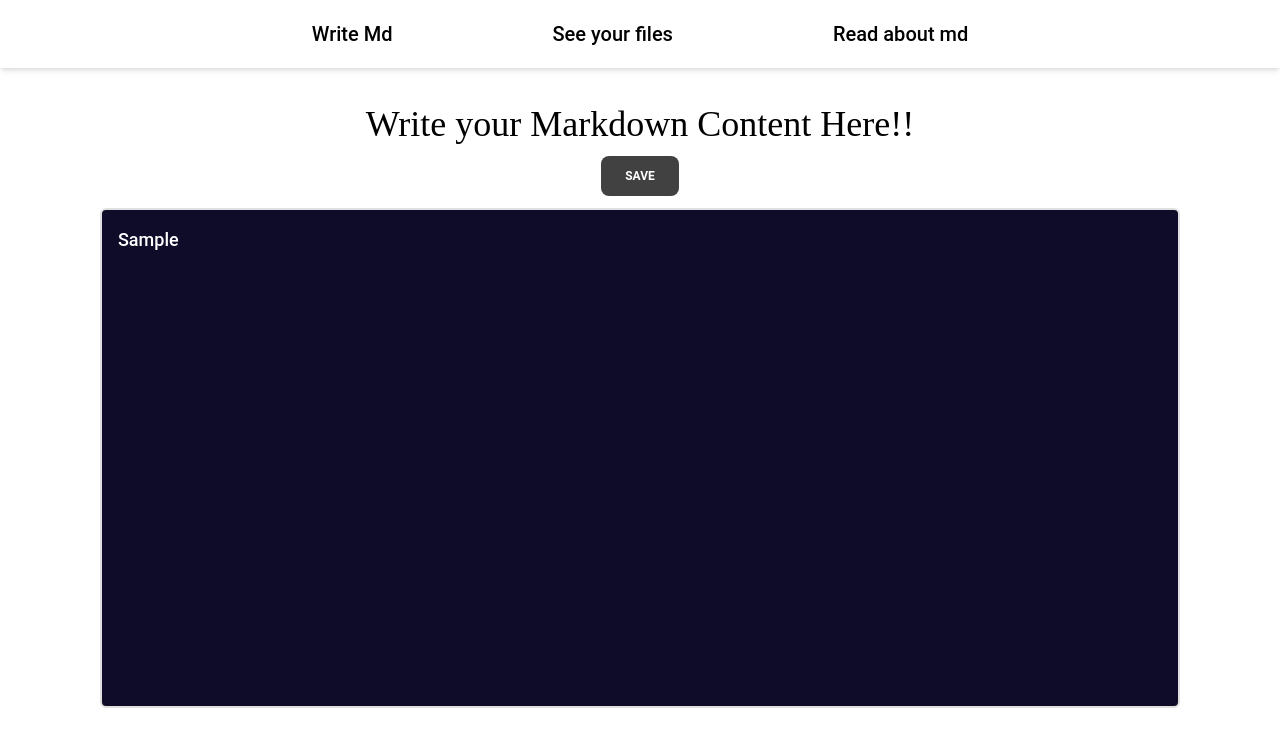
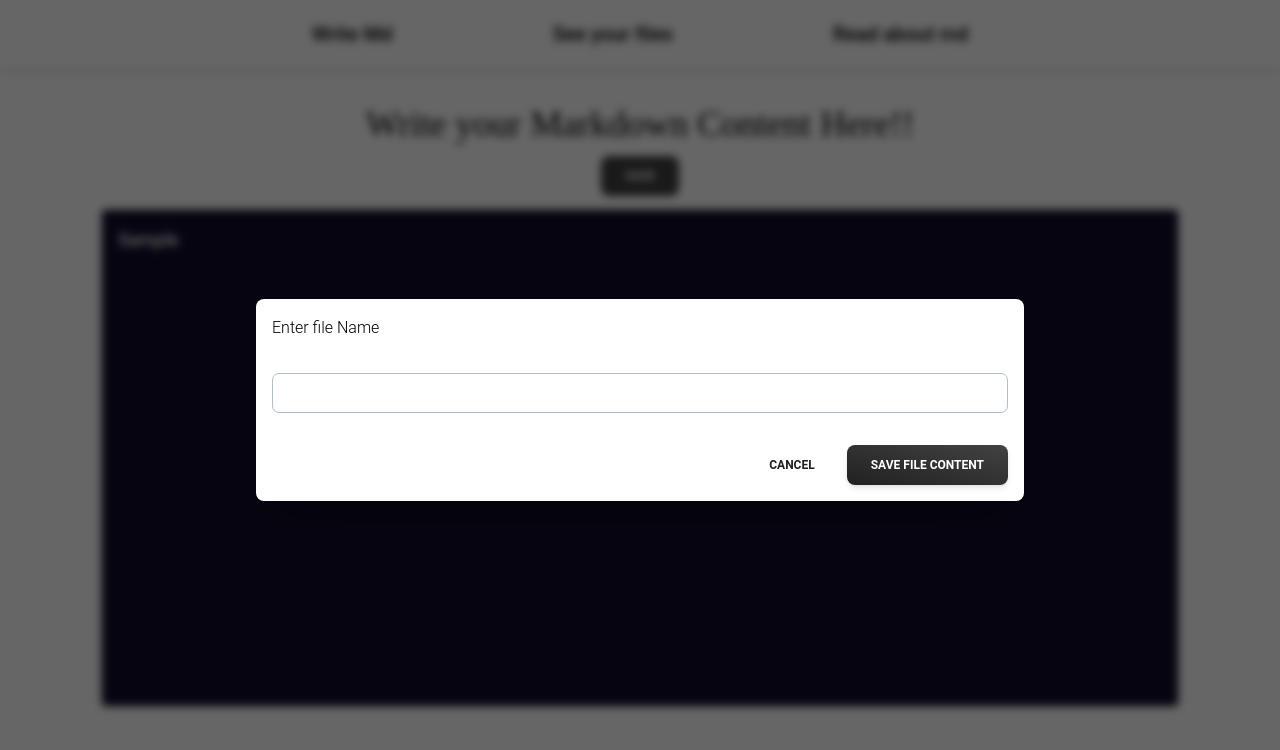
Before and after one commit to abir499-ban/Markdown_File_Processor_client, a React (Vite) app: page / in a window 1280 px wide. Both pictures are taken after typing "Sample" into the empty fields and a click on the button "SAVE". Shown: the top 750 px of the page. Built offline with nearby package versions, Linux system fonts and the light colour scheme; no server answers.

Commit message:
filename handled

```diff
--- a/src/components/Editor.tsx
+++ b/src/components/Editor.tsx
@@ -1,43 +1,53 @@
 import React from 'react'
-import {Button } from '@material-tailwind/react'
+import { Button } from '@material-tailwind/react'
+import { MessageDialog } from './FileName'
 
 const Editor = () => {
-    const[content, setcontent] = React.useState<string>("")
+    const [content, setcontent] = React.useState<string>("")
+    const [openSaveDialog, setopenSaveDialog] = React.useState<boolean>(false)
+    const hanldesubmit = async () => {
+        console.log("hello")
+        if (content === "") {
+            alert("Type some Markdown content to save");
+            return;
+        }
+        setopenSaveDialog(true)
 
-    const hanldesubmit = async()=>{
-        try {
-            const res = await fetch('http://localhost:8000/api/files/', {
-                method:'POST',
-                headers:{
-                    'Content-Type':'application/json'
-                },
-                body:JSON.stringify({
-                    name : 'File1',
-                    content : content
-                })
-            })
+        // try {
+        //     const res = await fetch('http://localhost:8000/api/files/', {
+        //         method:'POST',
+        //         headers:{
+        //             'Content-Type':'application/json'
+        //         },
+        //         body:JSON.stringify({
+        //             name : 'File1',
+        //             content : content
+        //         })
+        //     })
 
-            const response = await res.json();
-            console.log(response)
-        } catch (error) {
-            console.log(error)
-        }
+        //     const response = await res.json();
+        //     console.log(response)
+        // } catch (error) {
+        //     console.log(error)
+        // }
     }
     return (
         <>
-
+            {openSaveDialog && (
+                <MessageDialog content={content}/>
+            )}
             <div className='flex justify-center items-center flex-wrap gap-3'>
                 <div className='justify-end items-end '>
                     <Button placeholder={undefined} onPointerEnterCapture={undefined} onPointerLeaveCapture={undefined}
-                    onClick={()=>{
-                        hanldesubmit()
-                    }}
+                        onClick={() => {
+                            hanldesubmit()
+                        }}
                     >Save
-                        </Button>
-                    </div>
-                    <textarea
+                    </Button>
+                </div>
+                <textarea
                     value={content}
-                    onChange={(e)=> setcontent(e.target.value)}
+                    onChange={(e) => setcontent(e.target.value)}
                     className="w-full h-[500px] border-2 border-gray-300 p-4 rounded-md text-lg font-medium bg-[#0f0c29] text-white focus:ring-2 focus:ring-black focus:outline-none resize-none"></textarea>
             </div>
         </>
--- a/src/components/FileName.tsx
+++ b/src/components/FileName.tsx
@@ -10,59 +10,63 @@ import {
     Typography,
 } from "@material-tailwind/react";
 
-export function MessageDialog() {
-  const [open, setOpen] = React.useState(false);
+interface MyProps {
+    content: string
+}
+
+export const MessageDialog: React.FC<MyProps> = ({ content }) => {
+    const [open, setOpen] = React.useState(true);
+    const [fileName, setfileName] = React.useState<string>("")
 
     const handleOpen = () => setOpen(!open);
 
+    const handleSubmit = async () => {
+        try {
+            const res = await fetch('http://localhost:8000/api/files/', {
+                method: 'POST',
+                headers: {
+                    'Content-Type': 'application/json'
+                },
+                body: JSON.stringify({
+                    name: fileName,
+                    content: content
+                })
+            })
+
+            const response = await res.json();
+            console.log(response)
+            setOpen(false)
+        } catch (error) {
+            console.log(error)
+        }
+    }
+
     return (
         <>
-      <Button  placeholder={undefined} onPointerEnterCapture={undefined} onPointerLeaveCapture={undefined}>Message Modal</Button>
-    <Dialog open={false}  placeholder={undefined} onPointerEnterCapture={undefined} onPointerLeaveCapture={undefined} handler={function (value: any): void {
+
+            <Dialog open={open} placeholder={undefined} onPointerEnterCapture={undefined} onPointerLeaveCapture={undefined} handler={function (value: any): void {
                 throw new Error("Function not implemented.");
-          } }  >
-        <div className="flex items-center justify-between">
-          <DialogHeader  placeholder={undefined} onPointerEnterCapture={undefined} onPointerLeaveCapture={undefined}>
-            {" "}
-            <Typography  variant="h4"  placeholder={undefined} onPointerEnterCapture={undefined} onPointerLeaveCapture={undefined}>
-              New message to @{" "}
+            }}  >
+                <DialogHeader placeholder={undefined} onPointerEnterCapture={undefined} onPointerLeaveCapture={undefined}>
+                    <Typography color="black" placeholder={undefined} onPointerEnterCapture={undefined} onPointerLeaveCapture={undefined}>
+                        Enter file Name
                     </Typography>
                 </DialogHeader>
-          <svg
-            xmlns="http://www.w3.org/2000/svg"
-            viewBox="0 0 24 24"
-            fill="currentColor"
-            className="mr-3 h-5 w-5"
-            onClick={handleOpen}
-          >
-            <path
-              fillRule="evenodd"
-              d="M5.47 5.47a.75.75 0 011.06 0L12 10.94l5.47-5.47a.75.75 0 111.06 1.06L13.06 12l5.47 5.47a.75.75 0 11-1.06 1.06L12 13.06l-5.47 5.47a.75.75 0 01-1.06-1.06L10.94 12 5.47 6.53a.75.75 0 010-1.06z"
-              clipRule="evenodd"
-            />
-          </svg>
-        </div>
-        <DialogBody  placeholder={undefined} onPointerEnterCapture={undefined} onPointerLeaveCapture={undefined}>
-          <Typography className="mb-10 -mt-7 " color="gray" variant="lead" placeholder={undefined} onPointerEnterCapture={undefined} onPointerLeaveCapture={undefined}>
-            Write the message and then click button.
-          </Typography>
-          <div className="grid gap-6">
-            <Typography className="-mb-1" color="blue-gray" variant="h6"  placeholder={undefined} onPointerEnterCapture={undefined} onPointerLeaveCapture={undefined}>
-              Username
-            </Typography>
-            <Input label="Username" onPointerEnterCapture={undefined} onPointerLeaveCapture={undefined} crossOrigin={undefined} />
-            <Textarea label="Message" onPointerEnterCapture={undefined} onPointerLeaveCapture={undefined} />
-          </div>
+                <DialogBody placeholder={undefined} onPointerEnterCapture={undefined} onPointerLeaveCapture={undefined} >
+                    <form>
+                        <Input value={fileName} onChange={(e) => setfileName(e.target.value)} placeholder="Enter file name" type="text" onPointerEnterCapture={undefined} onPointerLeaveCapture={undefined} crossOrigin={undefined}></Input>
+                    </form>
                 </DialogBody>
-        <DialogFooter className="space-x-2"  placeholder={undefined} onPointerEnterCapture={undefined} onPointerLeaveCapture={undefined}>
-          <Button variant="text" color="gray" onClick={handleOpen}  placeholder={undefined} onPointerEnterCapture={undefined} onPointerLeaveCapture={undefined}>
+                <DialogFooter className="space-x-2" placeholder={undefined} onPointerEnterCapture={undefined} onPointerLeaveCapture={undefined}>
+                    <Button variant="text" color="gray" onClick={handleOpen} placeholder={undefined} onPointerEnterCapture={undefined} onPointerLeaveCapture={undefined}>
                         cancel
                     </Button>
-          <Button variant="gradient" color="gray" onClick={handleOpen} placeholder={undefined} onPointerEnterCapture={undefined} onPointerLeaveCapture={undefined}>
-            send message
+                    <Button variant="gradient" color="gray" onClick={handleSubmit} placeholder={undefined} onPointerEnterCapture={undefined} onPointerLeaveCapture={undefined}>
+                        Save File Content
                     </Button>
                 </DialogFooter>
             </Dialog>
+
         </>
     );
 }
```
Lines whose indentation alone changed are shown as unchanged.
